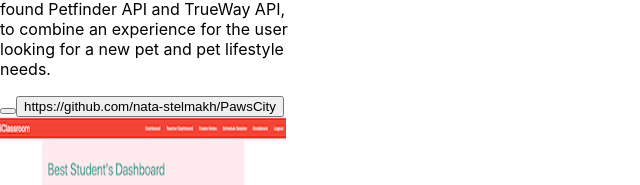
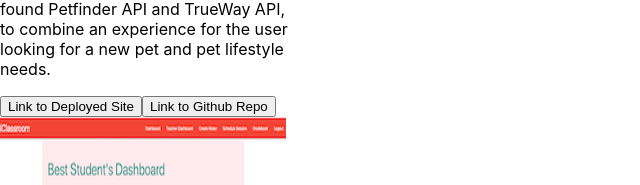
Before and after one commit to GCaplan777/GC-portfolio, a React (Create React App) app: page /projects in a window 1280 px wide. Shown: the part 479-664 px from the top of the page, without its empty margins (0-640 px from the left). Built offline with nearby package versions, Linux system fonts and the light colour scheme.

Commit message:
links to github and deployed url connected

```diff
--- a/src/components/ProjectCard/index.js
+++ b/src/components/ProjectCard/index.js
@@ -22,8 +22,12 @@ function ProjectCard(props) {
               <Card.Body>
                 <Card.Title>{props.name}</Card.Title>
                 <Card.Text>{props.summary}</Card.Text>
-                <Button variant="primary">{props.deployedUrl}</Button>
-                <Button variant="primary">{props.githubUrl}</Button>
+                <a href={props.deployedUrl} target="_blank">
+                  <Button variant="primary">Link to Deployed Site</Button>
+                </a>
+                <a href={props.githubUrl} target="_blank">
+                  <Button variant="primary">Link to Github Repo</Button>
+                </a>
               </Card.Body>
             </Card>
           </div>
--- a/src/pages/Projects.js
+++ b/src/pages/Projects.js
@@ -14,7 +14,7 @@ class ProjectPage extends Component {
           <ProjectCard
             image={project.image}
             name={project.name}
-            deloyedUrl={project.deloyedUrl}
+            deployedUrl={project.deployedUrl}
             githubUrl={project.githubUrl}
             summary={project.summary}
           />
--- a/src/projects.json
+++ b/src/projects.json
@@ -2,7 +2,7 @@
         "id": 1,
         "image": "img/pawscity.jpg",
         "name": "Paws City",
-        "deloyedUrl": "https://nata-stelmakh.github.io/PawsCity/PetStores.html",
+        "deployedUrl": "https://nata-stelmakh.github.io/PawsCity/PetStores.html",
         "githubUrl": "https://github.com/nata-stelmakh/PawsCity",
         "summary": "In our first group project, we have been assigned to think about a unique user need, and research APIs to connect user with resources. We found Petfinder API and TrueWay API, to combine an experience for the user looking for a new pet and pet lifestyle needs."
     },
@@ -10,7 +10,7 @@
         "id": 2,
         "image": "img/iclassroom.png",
         "name": "iClassroom",
-        "deloyedUrl": "https://classroomhelper.herokuapp.com/",
+        "deployedUrl": "https://classroomhelper.herokuapp.com/",
         "githubUrl": "https://github.com/jamesrowe1/project2",
         "summary": "Our second group project used Sequelize, Passport, Node.JS and proposes an app where with teacher supervision, students can take learn, take notes, and schedule sessions within their class to teach fellow students what they've learned: By teaching, we learn."
     },
@@ -18,7 +18,7 @@
         "id": 3,
         "image": "img/reactemp.gif",
         "name": "React Employee Tracker",
-        "deloyedUrl": "https://reacttracker.herokuapp.com/",
+        "deployedUrl": "https://reacttracker.herokuapp.com/",
         "githubUrl": "https://github.com/GCaplan777/ReactEmpTracker",
         "summary": "Keeping track of employees is no joke, and as we've seen in our favorite tv show, \"The Simpsons\" (at least the classic era), management needs the latest in online rosters to search and sort their workers by name."
     },
@@ -26,7 +26,7 @@
         "id": 4,
         "image": "img/offlineonline.gif",
         "name": "Offline Online Budget Tracker",
-        "deloyedUrl": "https://offline-on-budget.herokuapp.com",
+        "deployedUrl": "https://offline-on-budget.herokuapp.com",
         "githubUrl": "https://github.com/GCaplan777/onlineofflinebudgettracker",
         "summary": "Dropped internet service is an everyday experience. Here, we design an app where functionality is A+ with or without a connection. Our budget tracker utilizes tech such as Node.js, Express.js, Mongoose and Compression to access the local browers data cache. Our user can add expenses and deposits to their budget on or offline. If offline, those totals will be still populate the total when back and in good service."
     },
@@ -34,15 +34,15 @@
         "id": 5,
         "image": "img/burger.png",
         "name": "Old Fashion Burger Builder",
-        "deloyedUrl": "https://eat-da-burger13243.herokuapp.com",
-        "githubUrl": " https://github.com/GCaplan777/Burger",
+        "deployedUrl": "https://eat-da-burger13243.herokuapp.com",
+        "githubUrl": "https://github.com/GCaplan777/Burger",
         "summary": "Hungry? Here's an app to log in your burger order utilizing MySQL, Node, Express, Handlebars and our secret-sauce; a homemade ORM."
     },
     {
         "id": 6,
         "image": "img/notetaker.png",
         "name": "Express Notetaker",
-        "deloyedUrl": "https://gcnotetaker321.herokuapp.com",
+        "deployedUrl": "https://gcnotetaker321.herokuapp.com",
         "githubUrl": "https://github.com/GCaplan777/Express-note-taker",
         "summary": "With Express.js, we have a Full Stack App that can be used to write, save, and delete notes."
     }
```
